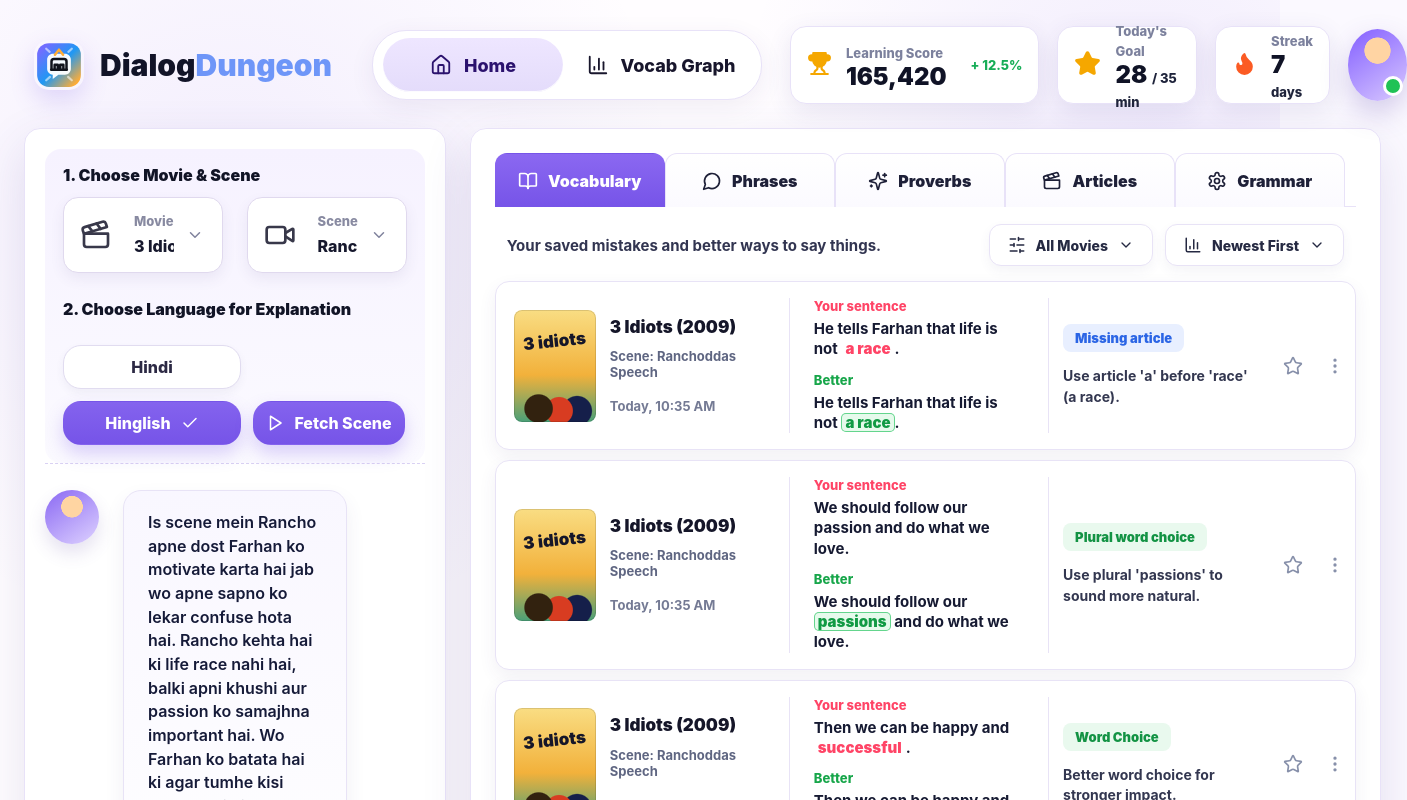
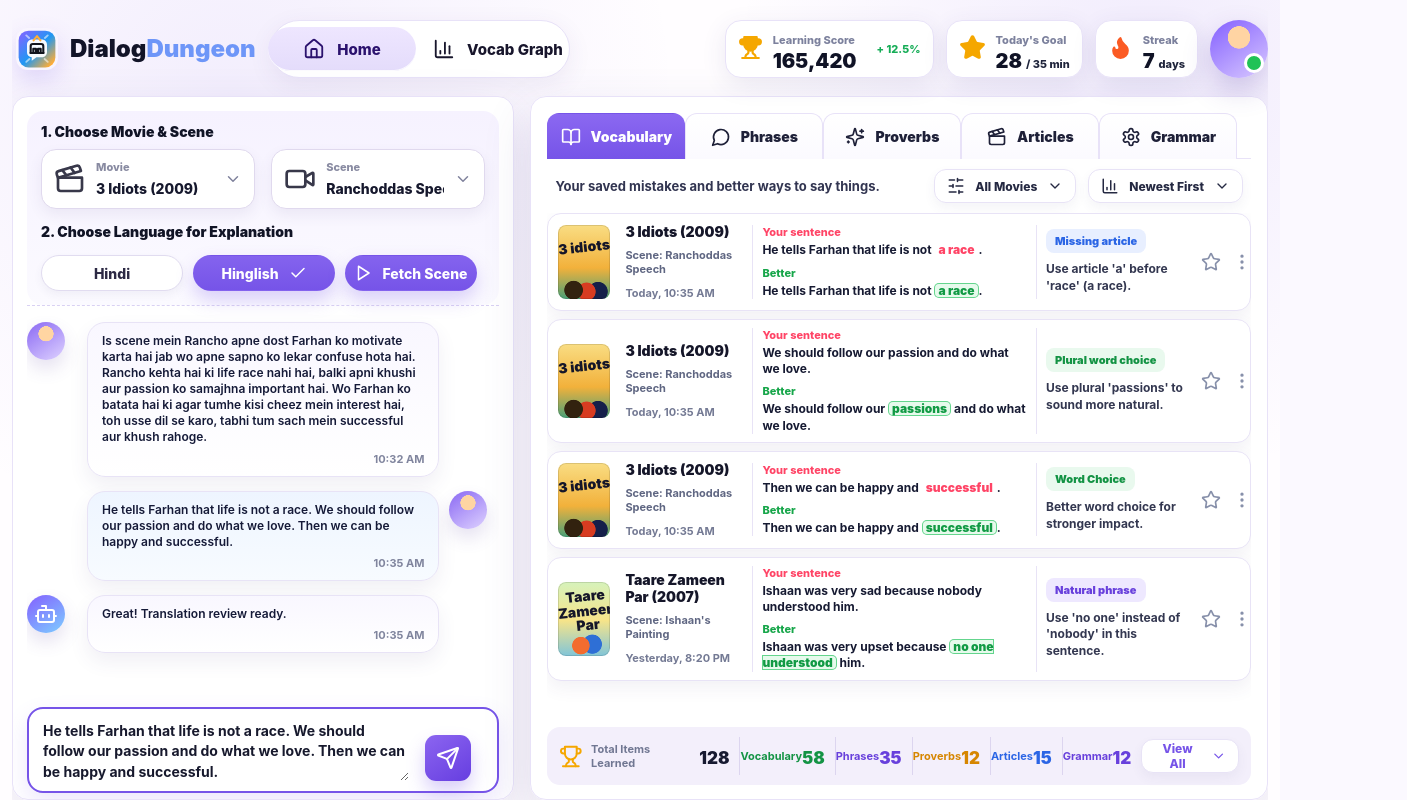
Before and after one commit to Sarvesh-Kesharwani/dialog-dungeon, a React (Vite) app: page / in a window 1280 px wide. Shown: the top 800 px of the page, 1407 px wide, since content can reach past the window. Built offline with nearby package versions, Linux system fonts and the light colour scheme.

Commit message:
fix: fit dashboard to viewport

```diff
--- a/src/main.tsx
+++ b/src/main.tsx
@@ -445,7 +445,7 @@
           text={
             props.review
               ? `${props.review.overall} I saved the issues on the right.`
-              : "Great! Now I'll review your translation and highlight areas to improve. Type your English translation above and press Enter to submit."
+              : "Great! Translation review ready."
           }
           time="10:35 AM"
         />
--- a/src/styles.css
+++ b/src/styles.css
@@ -1101,3 +1101,367 @@
     align-items: stretch;
   }
 }
+
+/* Viewport-fit pass: keep dashboard and graph inside one desktop view. */
+body {
+  overflow: hidden;
+}
+
+.app-shell {
+  width: min(1920px, calc(100vw - 24px));
+  height: 100vh;
+  padding: 14px 0;
+  overflow: hidden;
+}
+
+.topbar {
+  grid-template-columns: 280px 330px minmax(560px, 1fr);
+  gap: 18px;
+  height: 70px;
+  margin-bottom: 12px;
+}
+
+.brand {
+  gap: 12px;
+  padding-left: 4px;
+}
+
+.brand-logo {
+  width: 42px;
+  height: 42px;
+  border-radius: 12px;
+}
+
+.brand h1 {
+  font-size: 24px;
+}
+
+.nav-tabs {
+  height: 58px;
+  padding: 6px;
+}
+
+.nav-tabs button {
+  min-width: 148px;
+  height: 44px;
+  font-size: 15px;
+}
+
+.top-stats {
+  gap: 12px;
+}
+
+.stat-card {
+  gap: 10px;
+  height: 58px;
+  padding: 8px 14px;
+}
+
+.stat-card span,
+.stat-card small,
+.stat-card em {
+  font-size: 11px;
+}
+
+.stat-card strong {
+  font-size: 20px;
+}
+
+.stat-card i {
+  width: 82px;
+  height: 7px;
+}
+
+.profile-avatar {
+  width: 58px;
+  height: 58px;
+}
+
+.workspace {
+  gap: 16px;
+  height: calc(100vh - 96px);
+  min-height: 0;
+}
+
+.chat-panel {
+  width: 42%;
+  min-height: 0;
+  padding: 14px;
+  overflow: hidden;
+}
+
+.learning-panel {
+  min-height: 0;
+  padding: 16px;
+  overflow: hidden;
+}
+
+.setup-card {
+  padding: 14px;
+}
+
+.setup-card h2 {
+  margin-bottom: 10px;
+  font-size: 14px;
+}
+
+.setup-card h2 + .language-row,
+.setup-card .select-grid + h2 {
+  margin-top: 16px;
+}
+
+.select-grid {
+  gap: 16px;
+}
+
+.select-shell {
+  min-height: 58px;
+  grid-template-columns: 32px 1fr 18px;
+  grid-template-rows: 18px 24px;
+  column-gap: 10px;
+  padding: 8px 12px;
+}
+
+.select-shell span {
+  font-size: 11px;
+}
+
+.select-shell select {
+  font-size: 14px;
+}
+
+.language-row {
+  gap: 10px;
+}
+
+.language-row button {
+  min-width: 142px;
+  min-height: 36px;
+  font-size: 14px;
+}
+
+.language-row .fetch-scene {
+  min-width: 132px;
+}
+
+.chat-stream {
+  gap: 14px;
+  height: calc(100% - 272px);
+  min-height: 0;
+  padding: 16px 0;
+  overflow: hidden;
+}
+
+.scene-bubble,
+.scene-bubble.user {
+  grid-template-columns: 50px minmax(0, 1fr) 50px;
+  gap: 10px;
+}
+
+.bubble-avatar {
+  width: 38px;
+  height: 38px;
+}
+
+.bubble-card {
+  max-width: 560px;
+  min-height: 48px;
+  padding: 10px 14px;
+}
+
+.bubble-card p {
+  font-size: 12px;
+  line-height: 1.34;
+}
+
+.bubble-card time {
+  margin-top: 6px;
+  font-size: 11px;
+}
+
+.composer {
+  min-height: 84px;
+  padding: 10px 12px;
+}
+
+.composer textarea {
+  min-height: 62px;
+  max-height: 90px;
+  font-size: 14px;
+}
+
+.send-btn {
+  width: 46px;
+  height: 46px;
+}
+
+.tab-row {
+  height: 46px;
+}
+
+.tab-row button {
+  min-width: 138px;
+  height: 46px;
+  font-size: 14px;
+}
+
+.list-toolbar {
+  min-height: 54px;
+  padding: 10px 8px;
+}
+
+.list-toolbar p {
+  font-size: 13px;
+}
+
+.list-toolbar button,
+.view-all {
+  min-height: 34px;
+  padding: 0 12px;
+  font-size: 12px;
+}
+
+.mistake-table {
+  gap: 8px;
+  height: calc(100% - 166px);
+  min-height: 0;
+  overflow: hidden;
+}
+
+.mistake-row {
+  grid-template-columns: 72px 150px minmax(210px, 1fr) 175px 26px 16px;
+  gap: 12px;
+  min-height: 104px;
+  padding: 10px 12px;
+}
+
+.poster-tile {
+  width: 64px;
+  height: 86px;
+}
+
+.poster-tile strong {
+  font-size: 14px;
+}
+
+.movie-meta strong {
+  font-size: 14px;
+}
+
+.movie-meta span {
+  margin-top: 7px;
+  font-size: 11px;
+}
+
+.movie-meta small {
+  margin-top: 10px;
+  font-size: 11px;
+}
+
+.sentence-compare {
+  padding: 0 14px;
+}
+
+.sentence-compare label {
+  margin-bottom: 3px;
+  font-size: 11px;
+}
+
+.sentence-compare label.better {
+  margin-top: 7px;
+}
+
+.sentence-compare p {
+  font-size: 12px;
+}
+
+.row-note p {
+  margin-top: 8px;
+  font-size: 12px;
+  line-height: 1.38;
+}
+
+.type-chip {
+  min-height: 24px;
+  padding: 0 9px;
+  font-size: 11px;
+}
+
+.summary-bar {
+  gap: 10px;
+  min-height: 58px;
+  margin-top: 10px;
+  padding: 8px 12px;
+}
+
+.summary-title {
+  gap: 8px;
+  min-width: 160px;
+}
+
+.summary-title span,
+.summary-count span {
+  font-size: 11px;
+}
+
+.summary-title strong,
+.summary-count strong {
+  font-size: 17px;
+}
+
+.summary-count {
+  min-height: 38px;
+}
+
+.graph-page {
+  height: calc(100vh - 96px);
+  padding: 18px;
+  overflow: hidden;
+}
+
+.graph-grid {
+  height: calc(100% - 68px);
+}
+
+.graph-board {
+  height: 100%;
+  min-height: 0;
+}
+
+.graph-list {
+  overflow: hidden;
+}
+
+@media (max-width: 1500px) {
+  .topbar {
+    grid-template-columns: 240px 300px minmax(520px, 1fr);
+  }
+
+  .stat-card {
+    padding: 8px 12px;
+  }
+
+  .stat-card i {
+    display: none;
+  }
+
+  .chat-panel {
+    width: 40%;
+  }
+
+  .mistake-row {
+    grid-template-columns: 58px 118px minmax(180px, 1fr) 140px 22px 14px;
+    gap: 9px;
+    min-height: 98px;
+    padding: 8px 10px;
+  }
+
+  .poster-tile {
+    width: 52px;
+    height: 74px;
+  }
+
+  .sentence-compare {
+    padding: 0 9px;
+  }
+}
```
